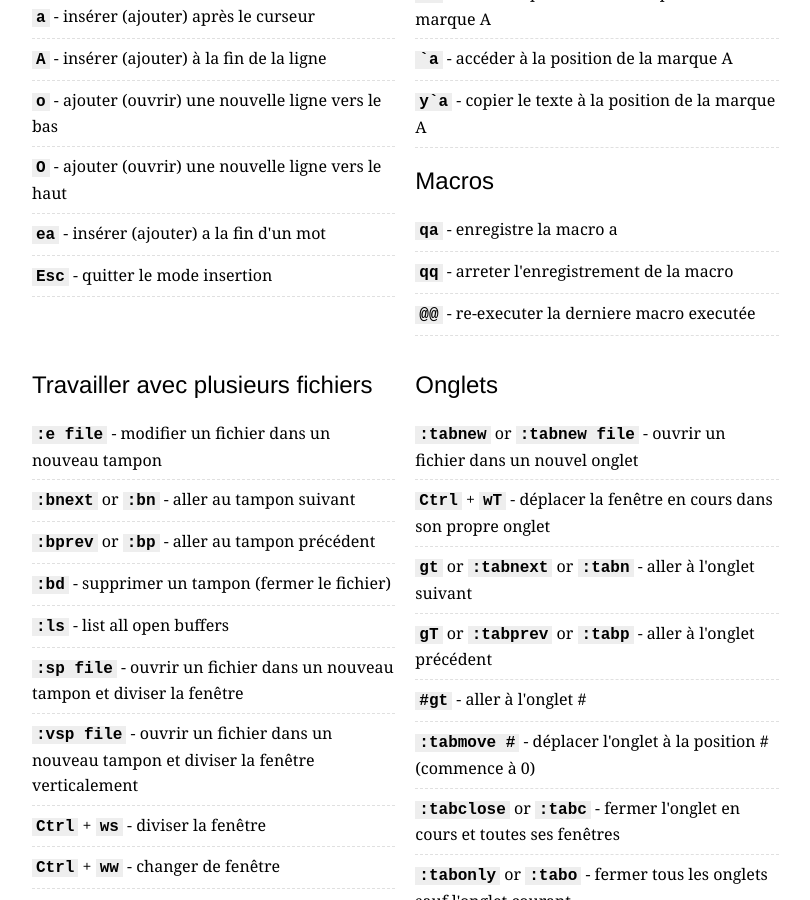
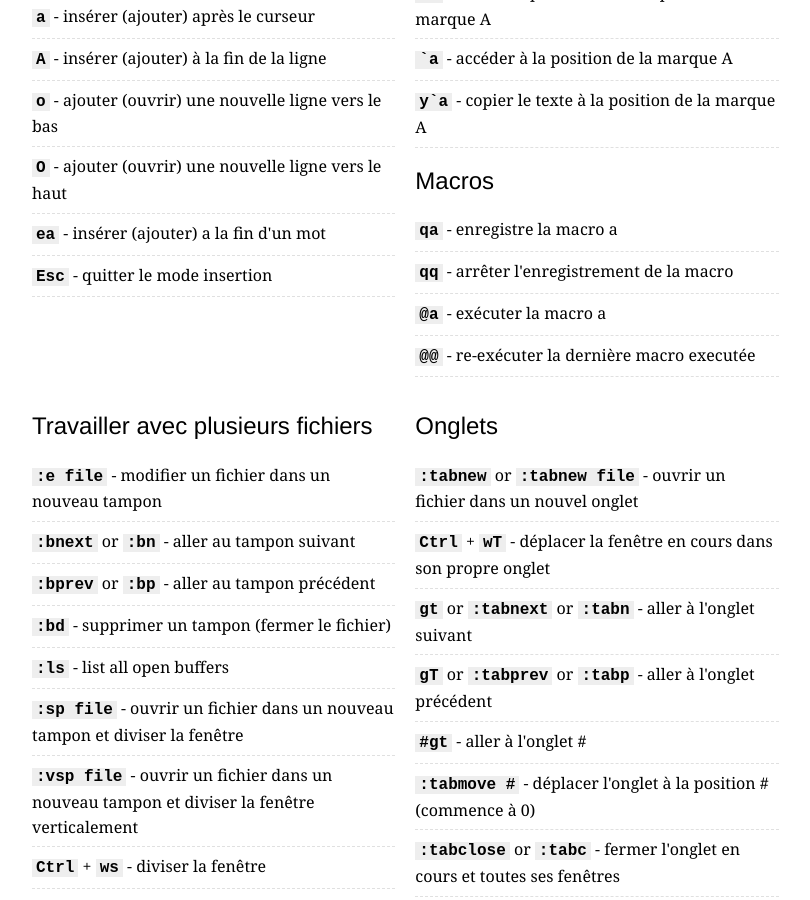
Before and after one commit to rtorr/vim-cheat-sheet, a Jekyll site: the page built from lang/fr_fr/index.html, in a window 1280 px wide and 900 px high, scrolled down 2118 px. Shown: the whole window, without its empty margins (43-853 px from the left). Built offline with Jekyll 4.4.1, drawn with Linux system fonts in a browser that asks for light colours.

Commit message:
add 'run macro a'

```diff
--- a/_config.yml
+++ b/_config.yml
@@ -127,6 +127,7 @@ defaults:
         commands:
           recordA: "record macro a"
           stopRecording: "stop recording macro"
+          runA: "run macro a"
           rerun: "rerun last run macro"
 
       global:
--- a/_layouts/page.html
+++ b/_layouts/page.html
@@ -120,6 +120,7 @@ layout: default
           <ul>
             <li><kbd>qa</kbd> - {{ page.macros.commands.recordA }}</li>
             <li><kbd>qq</kbd> - {{ page.macros.commands.stopRecording }}</li>
+            <li><kbd>@a</kbd> - {{ page.macros.commands.runA }}</li>
             <li><kbd>@@</kbd> - {{ page.macros.commands.rerun }}</li>
           </ul>
         </div>
--- a/lang/fr_fr/index.html
+++ b/lang/fr_fr/index.html
@@ -105,8 +105,9 @@ macros:
   title: "Macros"
   commands:
     recordA: "enregistre la macro a"
-    stopRecording: "arreter l'enregistrement de la macro"
-    rerun: "re-executer la derniere macro executée"
+    stopRecording: "arrêter l'enregistrement de la macro"
+    runA: "exécuter la macro a"
+    rerun: "re-exécuter la dernière macro executée"
 
 global:
   title: "Global"
```
